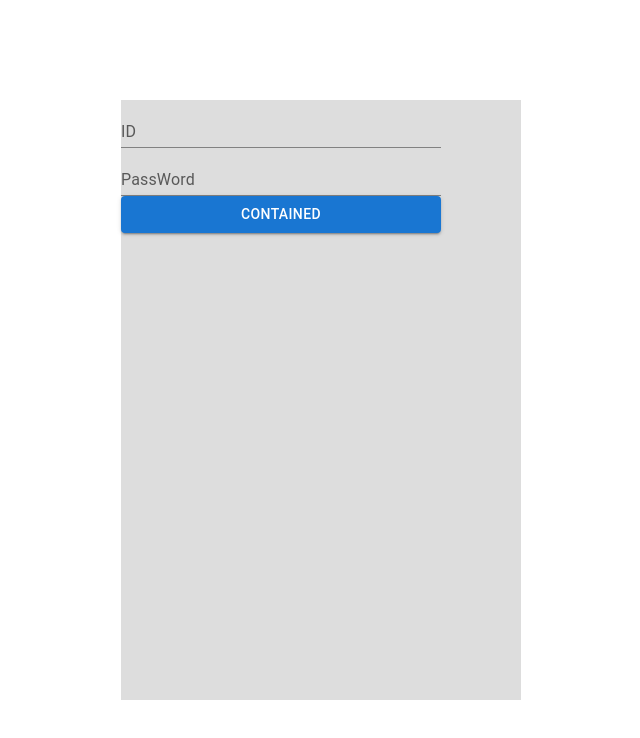
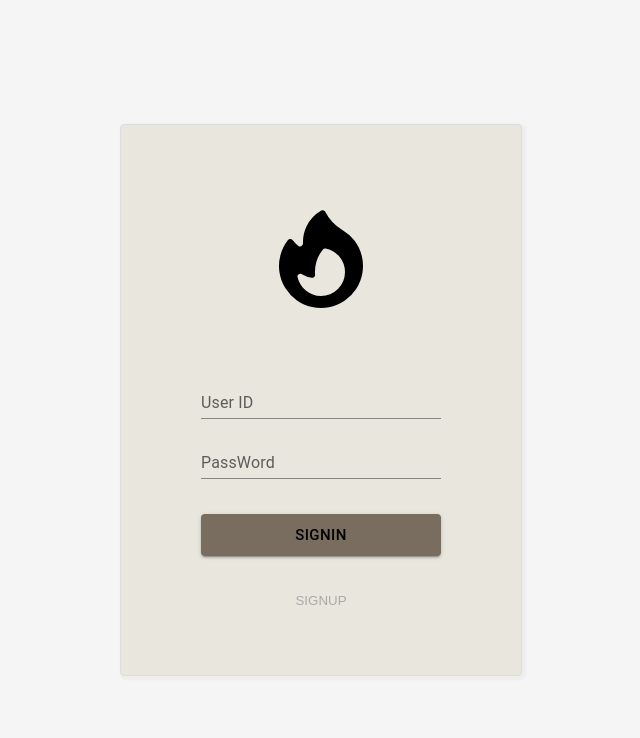
Before and after one commit to Y0un9Ki/semi_web_dev, a React (Create React App) app in the folder template/: page /signin in a window 1280 px wide. Shown: the top 738 px of the page, without its empty margins (319-959 px from the left). Built offline with nearby package versions, Linux system fonts and the light colour scheme.

Commit message:
ADD: sign up page

```diff
--- a/template/package.json
+++ b/template/package.json
@@ -11,6 +11,7 @@
     "@testing-library/user-event": "^13.2.1",
     "react": "^18.2.0",
     "react-dom": "^18.2.0",
+    "react-icons": "^5.0.1",
     "react-router-dom": "^6.22.3",
     "react-scripts": "5.0.1",
     "styled-components": "^6.1.8",
--- a/template/public/index.html
+++ b/template/public/index.html
@@ -11,7 +11,7 @@
     />
     <link rel="apple-touch-icon" href="%PUBLIC_URL%/logo192.png" />
 
-    <link rel="manifest" href="%PUBLIC_URL%/manifest.json" />
+    <link rel="/manifest" href="%PUBLIC_URL%/manifest.json" />
 
     <title>Semi</title>
   </head>
--- a/template/src/Auth/SignIn.js
+++ b/template/src/Auth/SignIn.js
@@ -1,25 +1,57 @@
-import React from "react";
+import React, { useState } from "react";
 import styled from "styled-components";
 import { TextField, Button } from "@mui/material";
+import { styled as muiStyled } from "@mui/material/styles";
+import { useNavigate } from "react-router-dom";
+import { HiMiniFire } from "react-icons/hi2";
 
 const SignIn = () => {
+  const [inputValue, setInputValue] = useState({ userID: "", userPW: "" });
+  const navigate = useNavigate();
+
+  const { userID, userPW } = inputValue;
+
+  const inputHandler = (e) => {
+    const { name, value } = e.target;
+
+    setInputValue({
+      ...inputValue,
+      [name]: value,
+    });
+  };
+
   return (
     <SignInPage>
       <Container>
+        <HiMiniFire size={120} style={{ margin: 30 }} />
         <FormField>
-          <TextField
+          <InputField>
+            <TextInput
               id="standard-basic"
-            label="ID"
+              name="userID"
+              label="User ID"
               variant="standard"
               fullWidth
+              value={userID}
+              onChange={inputHandler}
             />
-          <TextField
+            <TextInput
               id="standard-basic"
+              name="userPW"
               label="PassWord"
               variant="standard"
+              type="password"
               fullWidth
+              value={userPW}
+              onChange={inputHandler}
             />
-          <Button variant="contained">Contained</Button>
+          </InputField>
+          <SignInButton variant="contained" size="large">
+            SIGNIN
+          </SignInButton>
+          <SignUpButton onClick={() => navigate("/signup")}>
+            SIGNUP
+          </SignUpButton>
         </FormField>
       </Container>
     </SignInPage>
@@ -32,18 +64,67 @@ const SignInPage = styled.div`
   display: flex;
   align-items: center;
   justify-content: center;
+  background-color: #f5f5f5;
   width: 100vw;
   height: 100vh;
 `;
 
 const Container = styled.div`
+  display: flex;
+  flex-direction: column;
+  justify-content: center;
+  align-items: center;
   width: 400px;
-  height: 600px;
-  background-color: #ddd;
+  height: 550px;
+  border: 1px solid #ddd;
+  border-radius: 4px;
+  background-color: #e9e6dd;
+  box-shadow: 2px 2px 2px 2px #eee;
 `;
 
 const FormField = styled.div`
-  width: 320px;
+  width: 240px;
+  height: 280px;
   display: flex;
   flex-direction: column;
+  justify-content: space-around;
 `;
+
+const InputField = styled.div`
+  display: flex;
+  flex-direction: column;
+  justify-content: space-around;
+  height: 120px;
+`;
+
+const TextInput = muiStyled(TextField)(() => ({
+  "& label.Mui-focused": {
+    color: "#493d26",
+  },
+  "& .MuiInput-underline:after": {
+    borderBottomColor: "#493d26",
+  },
+}));
+
+const SignInButton = muiStyled(Button)(() => ({
+  background: "#786d5f",
+  color: "black",
+  "&: hover": {
+    color: "white",
+    background: "#786d5f",
+  },
+}));
+
+const SignUpButton = styled.button`
+  margin: 0 auto;
+  width: 80px;
+  height: 30px;
+  border: none;
+  color: #aaa;
+  background-color: transparent;
+  cursor: pointer;
+  &:hover {
+    color: black;
+    transition: 0.3s;
+  }
+`;
--- a/template/src/index.js
+++ b/template/src/index.js
@@ -14,7 +14,7 @@ root.render(
       <Routes>
         <Route path="/" element={<App />} />
         <Route path="/signin" element={<SignIn />} />
-        <Route path="/signin" element={<SignUp />} />
+        <Route path="/signup" element={<SignUp />} />
       </Routes>
     </BrowserRouter>
   </React.StrictMode>
```
Also changed, not shown: 1 other file (tests, documents, lock files or other folders). Lines whose indentation alone changed are shown as unchanged.
